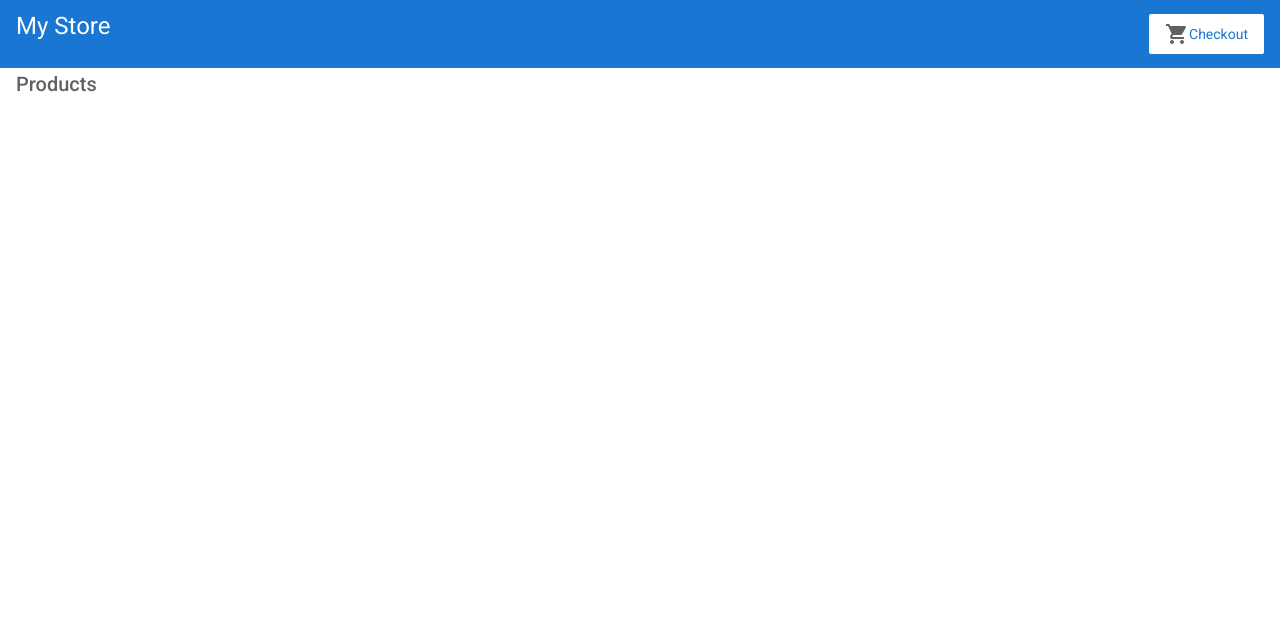
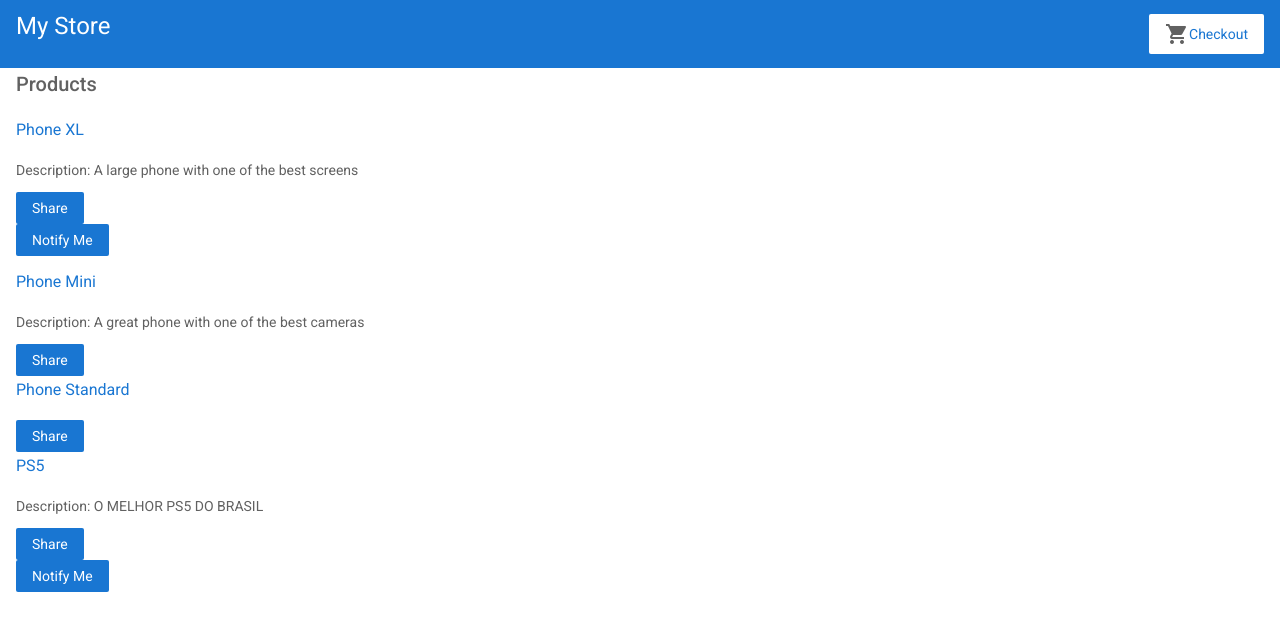
Before and after one commit to PedroAugusto02/Angular-Tour-of-Heroes, an Angular app: page / in a window 1280 px wide. Shown: the top 630 px of the page. Built offline with nearby package versions, Linux system fonts and the light colour scheme.

Commit message:
Getting started with Angular

```diff
--- a/src/app/app.module.ts
+++ b/src/app/app.module.ts
@@ -6,12 +6,14 @@
 import { ProductListComponent } from './product-list/product-list.component';
 import { TopBarComponent } from './top-bar/top-bar.component';
 import { BrowserAnimationsModule } from '@angular/platform-browser/animations';
+import { ProductAlertsComponent } from './product-alerts/product-alerts.component';
 
 @NgModule({
   declarations: [
     AppComponent,
     ProductListComponent,
-    TopBarComponent
+    TopBarComponent,
+    ProductAlertsComponent
   ],
   imports: [
     BrowserModule,
--- /dev/null
+++ b/src/app/product-alerts/product-alerts.component.html
@@ -0,0 +1,3 @@
+<p *ngIf="product && product.price > 700">
+  <button type="button" (click)="notify.emit()">Notify Me</button>
+</p>
--- /dev/null
+++ b/src/app/product-alerts/product-alerts.component.ts
@@ -0,0 +1,19 @@
+import { Component, Input, Output, EventEmitter, OnInit } from '@angular/core';
+import { Product } from '../products';
+
+@Component({
+  selector: 'app-product-alerts',
+  templateUrl: './product-alerts.component.html',
+  styleUrls: ['./product-alerts.component.css']
+})
+export class ProductAlertsComponent implements OnInit {
+
+  @Input() product: Product | undefined;
+  @Output() notify = new EventEmitter();
+
+  constructor() { }
+
+  ngOnInit(): void {
+  }
+
+}
--- a/src/app/product-list/product-list.component.html
+++ b/src/app/product-list/product-list.component.html
@@ -1 +1,24 @@
 <h2>Products</h2>
+
+<div *ngFor="let product of products">
+
+  <h3>
+    <a [title]="product.name + ' details'">
+      {{ product.name }}
+    </a>
+  </h3>
+
+  <p *ngIf="product.description">
+    Description: {{ product.description }}
+  </p>
+
+  <button type="button" (click)="share()">
+    Share
+  </button>
+
+  <app-product-alerts
+  [product]="product"
+  (notify)="onNotify()">
+</app-product-alerts>
+
+</div>
--- a/src/app/product-list/product-list.component.ts
+++ b/src/app/product-list/product-list.component.ts
@@ -16,6 +16,10 @@
     window.alert('The product has been shared!');
   }
 
+  onNotify(){
+    window.alert('You will be notified when the product goes on sale');
+  }
+
   ngOnInit(): void {
   }
 
--- a/src/app/products.ts
+++ b/src/app/products.ts
@@ -23,6 +23,12 @@
     name: 'Phone Standard',
     price: 299,
     description: ''
+  },
+  {
+    id: 4,
+    name: 'PS5',
+    price: 5000,
+    description: 'O MELHOR PS5 DO BRASIL'
   }
 ];
 
```
Also changed, not shown: src/app/product-alerts/product-alerts.component.css (added), 1 other file (tests, documents, lock files or other folders).
